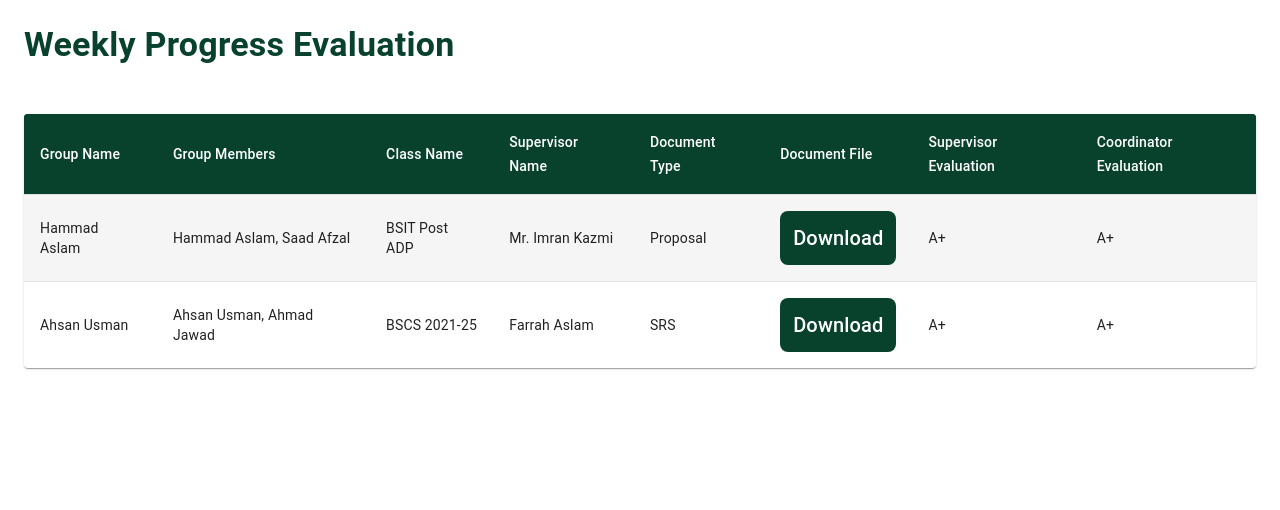
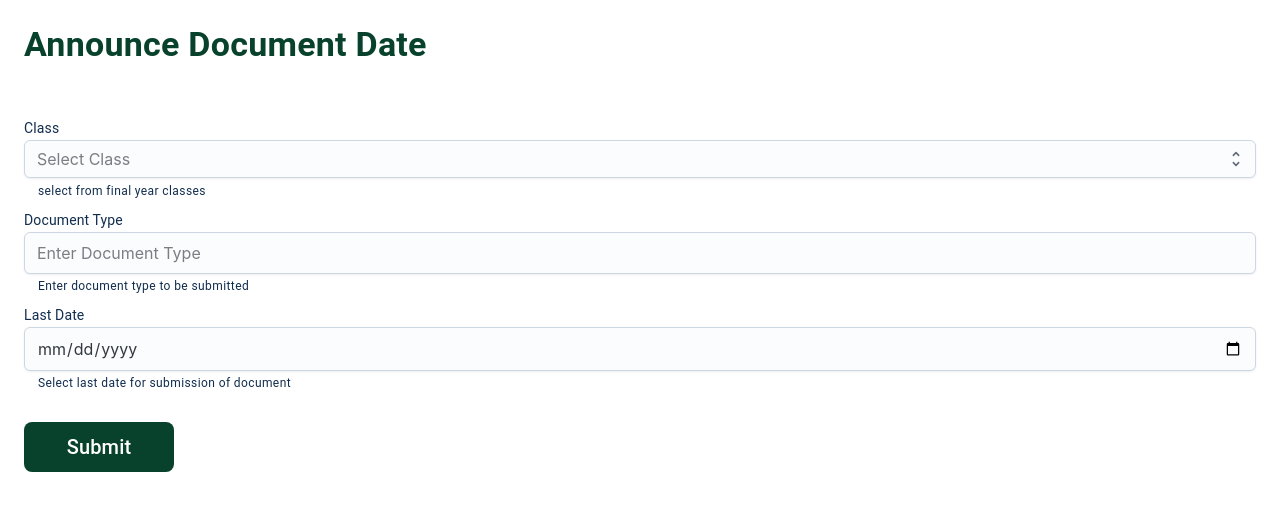
Before and after one commit to hammadaslam1/Smart-FYP-Project, a React (Create React App) app in the folder frontend/: page / in a window 1280 px wide. Shown: the top 510 px of the page. Built offline with nearby package versions, Linux system fonts and the light colour scheme.

Commit message:
added last date announcement

```diff
--- a/frontend/src/App.jsx
+++ b/frontend/src/App.jsx
@@ -1,16 +1,19 @@
+/* eslint-disable no-unused-vars */
 import "./App.css";
 import AddWeeklyProgress from "./components/studentdashboardcomponents/AddWeeklyProgress";
 import DocumentationSubmission from "./components/studentdashboardcomponents/DocumentationSubmission";
 
 import Navigations from "./routes/Navigations";
 import StudentDashboard from "./screens/student/StudentDashboard";
-import WeeklyProgressEvaluation from "./screens/supervisor/WeeklyProgressEvaluation";
+import WeeklyProgressEvaluation from "./screens/coordinator/WeeklyProgressEvaluation";
+import ReportEvaluation from "./screens/coordinator/ReportEvaluation";
+import AnnounceDocumentDate from "./screens/coordinator/AnnounceDocumentDate";
 
 function App() {
-    return (
-    <WeeklyProgressEvaluation />
+  return (
+    <AnnounceDocumentDate />
     // <AddWeeklyProgress/>
-);
+  );
 }
 
 export default App;
--- /dev/null
+++ b/frontend/src/data/WeeklyReportData.jsx
@@ -0,0 +1,28 @@
+export const weeklyReportData = [
+  {
+    groupName: "Hammad Aslam",
+    groupMembers: ["Hammad Aslam", "Saad Afzal"],
+    className: "BSIT Post ADP",
+    supervisorName: "Mr. Imran Kazmi",
+    coSupervisorName: "Mr. Qasim",
+    weekNo: 2,
+    weekProgress: "created login form",
+    nextTask: "create dashboard",
+    remarksByCoSupervisor: "login is working properly",
+    remarksBySupervisor: "working fine",
+    remarksByCoordinator: "A",
+  },
+  {
+    groupName: "Ahsan Usman",
+    groupMembers: ["Ahsan Usman", "Ahmad Jawad"],
+    className: "BSCS 2021-25",
+    supervisorName: "Farrah Aslam",
+    coSupervisorName: "Faiza Azam",
+    weekNo: 2,
+    weekProgress: "created Home Screen",
+    nextTask: "retrieve data from database",
+    remarksByCoSupervisor: "screen is responsive",
+    remarksBySupervisor: "working fine",
+    remarksByCoordinator: "A+",
+  },
+];
--- /dev/null
+++ b/frontend/src/screens/coordinator/AnnounceDocumentDate.jsx
@@ -0,0 +1,37 @@
+import { Box, Card, Typography } from "@mui/material";
+import SignupInput from "../../components/inputs/SignupInput";
+import SignupSelect from "../../components/inputs/SignupSelect";
+import PrimaryButton from "../../components/buttons/PrimaryButton";
+
+const AnnounceDocumentDate = () => {
+  return (
+    <Box>
+      <Typography variant="h4" sx={{ color: "#08422D", p: 3, fontWeight: 600 }}>
+        Announce Document Date
+      </Typography>
+      <Card sx={{ p: 3 }} elevation={0}>
+        <SignupSelect
+          label="Class"
+          placeholder="Select Class"
+          helperText="select from final year classes"
+        />
+        <SignupInput
+          label="Document Type"
+          placeholder="Enter Document Type"
+          helperText="Enter document type to be submitted"
+        />
+        <SignupInput
+          type="date"
+          label="Last Date"
+          placeholder=""
+          helperText="Select last date for submission of document"
+        />
+        <div>
+          <PrimaryButton sx={{width: '150px', height: '50px', my: 3}}>Submit</PrimaryButton>
+        </div>
+      </Card>
+    </Box>
+  );
+};
+
+export default AnnounceDocumentDate;
--- a/frontend/src/screens/supervisor/WeeklyProgressEvaluation.jsx
+++ b/frontend/src/screens/coordinator/ReportEvaluation.jsx
@@ -1,3 +1,4 @@
+/* eslint-disable no-unused-vars */
 import {
   Box,
   Card,
@@ -15,6 +16,7 @@ import {
 import { useEffect, useState } from "react";
 import { WeeklyEvaluationData } from "../../data/WeeklyEvaluationData";
 import PrimaryButton from "../../components/buttons/PrimaryButton";
+import { weeklyReportData } from "../../data/WeeklyReportData";
 
 const StyledHeadCell = styled(TableCell)(({ theme }) => ({
   [`&.${tableCellClasses.head}`]: {
@@ -45,15 +47,12 @@ const StyledTableRow = styled(TableRow)(({ theme }) => ({
     border: 0,
   },
 }));
-const WeeklyProgressEvaluation = () => {
-  const [list, setList] = useState([]);
-  useEffect(() => {
-    setList(WeeklyEvaluationData);
-  }, []);
+
+const ReportEvaluation = () => {
   return (
     <Box>
       <Typography variant="h4" sx={{ p: 3, color: "#08422D", fontWeight: 600 }}>
-        Weekly Progress Evaluation
+        Weekly Evaluation Report
       </Typography>
       <Card sx={{ p: 3 }} elevation={0}>
         <TableContainer component={Paper}>
@@ -64,18 +63,23 @@ const WeeklyProgressEvaluation = () => {
                 <StyledHeadCell align="left">Group Members</StyledHeadCell>
                 <StyledHeadCell align="left">Class Name</StyledHeadCell>
                 <StyledHeadCell align="left">Supervisor Name</StyledHeadCell>
-                <StyledHeadCell align="left">Document Type</StyledHeadCell>
-                <StyledHeadCell align="left">Document File</StyledHeadCell>
+                <StyledHeadCell align="left">Co-supervisor Name</StyledHeadCell>
+                <StyledHeadCell align="left">Week No.</StyledHeadCell>
+                <StyledHeadCell align="left">Week Progress</StyledHeadCell>
+                <StyledHeadCell align="left">Next Task</StyledHeadCell>
                 <StyledHeadCell align="left">
-                  Supervisor Evaluation
+                  Remarks by Co-supervisor
                 </StyledHeadCell>
                 <StyledHeadCell align="left">
-                  Coordinator Evaluation
+                  Remarks by Supervisor
+                </StyledHeadCell>
+                <StyledHeadCell align="left">
+                  Remarks by Supervisor
                 </StyledHeadCell>
               </TableRow>
             </TableHead>
             <TableBody>
-              {WeeklyEvaluationData.map((row) => (
+              {weeklyReportData.map((row) => (
                 <StyledTableRow key={row.name}>
                   <StyledTableCell component="th" scope="row">
                     {row.groupName}
@@ -90,16 +94,21 @@ const WeeklyProgressEvaluation = () => {
                     {row.supervisorName}
                   </StyledTableCell>
                   <StyledTableCell align="left">
-                    {row.documentType}
+                    {row.coSupervisorName}
+                  </StyledTableCell>
+                  <StyledTableCell align="left">{row.weekNo}</StyledTableCell>
+                  <StyledTableCell align="left">
+                    {row.weekProgress}
+                  </StyledTableCell>
+                  <StyledTableCell align="left">{row.nextTask}</StyledTableCell>
+                  <StyledTableCell align="left">
+                    {row.remarksByCoSupervisor}
                   </StyledTableCell>
                   <StyledTableCell align="left">
-                    <PrimaryButton>Download</PrimaryButton>
+                    {row.remarksBySupervisor}
                   </StyledTableCell>
                   <StyledTableCell align="left">
-                    {row.supervisorEvaluation}
-                  </StyledTableCell>
-                  <StyledTableCell align="left">
-                    {row.coordinationEvaluation}
+                    {row.remarksByCoordinator}
                   </StyledTableCell>
                 </StyledTableRow>
               ))}
@@ -111,4 +120,4 @@ const WeeklyProgressEvaluation = () => {
   );
 };
 
-export default WeeklyProgressEvaluation;
+export default ReportEvaluation;
--- /dev/null
+++ b/frontend/src/screens/coordinator/WeeklyProgressEvaluation.jsx
@@ -0,0 +1,115 @@
+/* eslint-disable no-unused-vars */
+import {
+  Box,
+  Card,
+  Paper,
+  Table,
+  TableBody,
+  TableCell,
+  TableContainer,
+  TableHead,
+  TableRow,
+  Typography,
+  styled,
+  tableCellClasses,
+} from "@mui/material";
+import { useEffect, useState } from "react";
+import { WeeklyEvaluationData } from "../../data/WeeklyEvaluationData";
+import PrimaryButton from "../../components/buttons/PrimaryButton";
+
+const StyledHeadCell = styled(TableCell)(({ theme }) => ({
+  [`&.${tableCellClasses.head}`]: {
+    backgroundColor: "#08422D",
+    color: theme.palette.common.white,
+  },
+  [`&.${tableCellClasses.body}`]: {
+    fontSize: 14,
+  },
+}));
+
+const StyledTableCell = styled(TableCell)(({ theme }) => ({
+  [`&.${tableCellClasses.head}`]: {
+    backgroundColor: theme.palette.common.black,
+    color: theme.palette.common.white,
+  },
+  [`&.${tableCellClasses.body}`]: {
+    fontSize: 14,
+  },
+}));
+
+const StyledTableRow = styled(TableRow)(({ theme }) => ({
+  "&:nth-of-type(odd)": {
+    backgroundColor: theme.palette.action.hover,
+  },
+  // hide last border
+  "&:last-child td, &:last-child th": {
+    border: 0,
+  },
+}));
+const WeeklyProgressEvaluation = () => {
+  const [list, setList] = useState([]);
+  useEffect(() => {
+    setList(WeeklyEvaluationData);
+  }, []);
+  return (
+    <Box>
+      <Typography variant="h4" sx={{ p: 3, color: "#08422D", fontWeight: 600 }}>
+        Weekly Progress Evaluation
+      </Typography>
+      <Card sx={{ p: 3 }} elevation={0}>
+        <TableContainer component={Paper}>
+          <Table sx={{ minWidth: 700 }} aria-label="customized table">
+            <TableHead sx={{ backgroundColor: "#08422D" }}>
+              <TableRow>
+                <StyledHeadCell>Group Name</StyledHeadCell>
+                <StyledHeadCell align="left">Group Members</StyledHeadCell>
+                <StyledHeadCell align="left">Class Name</StyledHeadCell>
+                <StyledHeadCell align="left">Supervisor Name</StyledHeadCell>
+                <StyledHeadCell align="left">Document Type</StyledHeadCell>
+                <StyledHeadCell align="left">Document File</StyledHeadCell>
+                <StyledHeadCell align="left">
+                  Supervisor Evaluation
+                </StyledHeadCell>
+                <StyledHeadCell align="left">
+                  Coordinator Evaluation
+                </StyledHeadCell>
+              </TableRow>
+            </TableHead>
+            <TableBody>
+              {WeeklyEvaluationData.map((row) => (
+                <StyledTableRow key={row.name}>
+                  <StyledTableCell component="th" scope="row">
+                    {row.groupName}
+                  </StyledTableCell>
+                  <StyledTableCell align="left">
+                    {row.groupMembers.join(", ")}
+                  </StyledTableCell>
+                  <StyledTableCell align="left">
+                    {row.className}
+                  </StyledTableCell>
+                  <StyledTableCell align="left">
+                    {row.supervisorName}
+                  </StyledTableCell>
+                  <StyledTableCell align="left">
+                    {row.documentType}
+                  </StyledTableCell>
+                  <StyledTableCell align="left">
+                    <PrimaryButton>Download</PrimaryButton>
+                  </StyledTableCell>
+                  <StyledTableCell align="left">
+                    {row.supervisorEvaluation}
+                  </StyledTableCell>
+                  <StyledTableCell align="left">
+                    {row.coordinationEvaluation}
+                  </StyledTableCell>
+                </StyledTableRow>
+              ))}
+            </TableBody>
+          </Table>
+        </TableContainer>
+      </Card>
+    </Box>
+  );
+};
+
+export default WeeklyProgressEvaluation;
```
